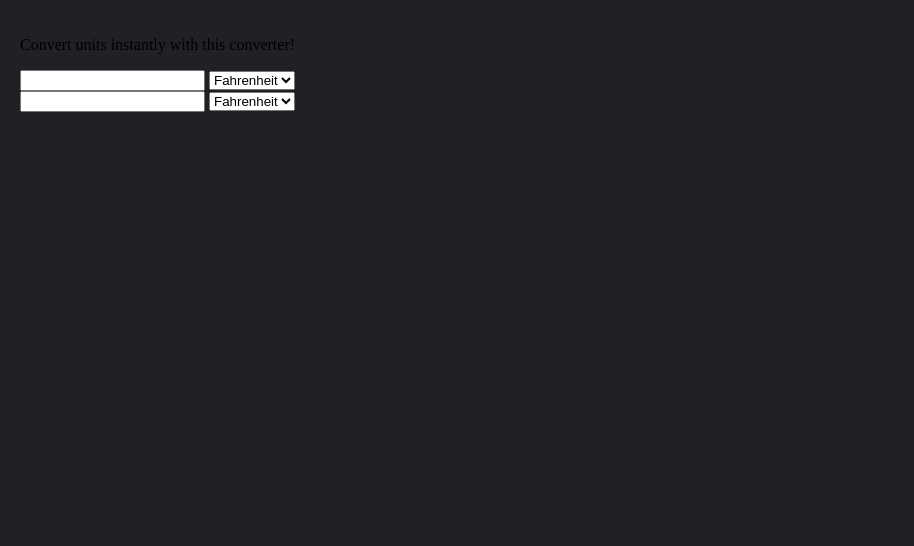
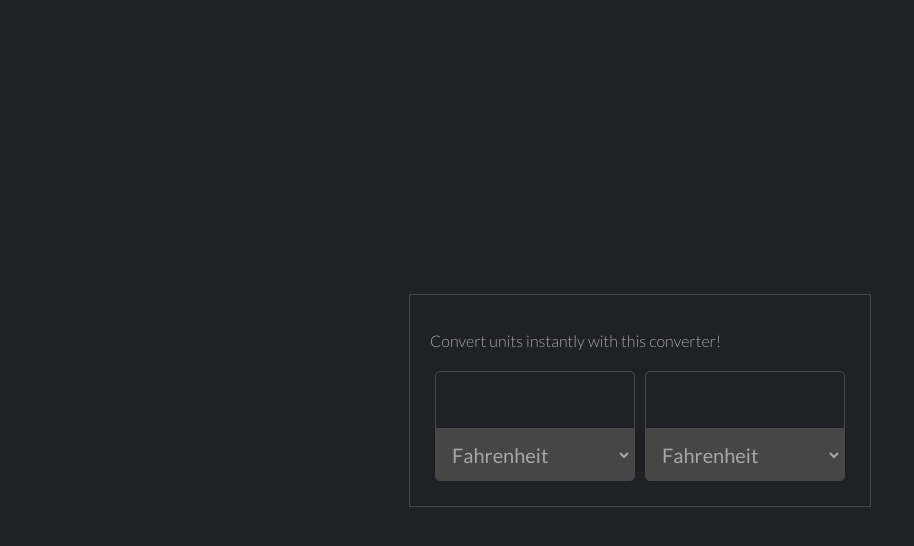
Before and after one commit to Woody26467/temperature-converter, a plain HTML site: page index.html in a window 1280 px wide. Shown: the whole page, without its empty margins (0-914 px from the left). Drawn offline with Linux system fonts and the light colour scheme.

Commit message:
Add styling to the app

```diff
--- a/css/styles.css
+++ b/css/styles.css
@@ -1,9 +1,56 @@
+@import url('https://fonts.googleapis.com/css2?family=Lato:wght@300;400;700;900&display=swap');
+
+* {
+  font-family: 'Lato', arial, sans-serif;
+}
+
 body {
   margin: 0;
   padding: 0;
   background-color: rgb(32, 33, 36);
+  display: flex;
+  justify-content: center;
+  align-items: center;
+  height: 100vh;
 }
 
 .app-container {
   padding: 20px;
+  border: solid rgb(70, 70, 70) 0.5px;
+  color: rgb(167, 167, 167);
+  font-weight: 300;
 }
+.app-container .units-container {
+  display: flex;
+  justify-content: space-between;
+}
+
+.app-container .unit-container {
+  width: 200px;
+  margin: 5px;
+}
+
+.app-container input {
+  width: 178px;
+  font-size: 30px;
+  padding: 10px;
+  border-radius: 5px 5px 0 0;
+  background-color: transparent;
+  color: rgb(255, 255, 255);
+  border: solid rgb(70, 70, 70) 0.5px;
+}
+
+.app-container select {
+  width: 200px;
+  font-size: 20px;
+  padding: 10px;
+  border-radius: 0 0 5px 5px;
+  background-color: rgb(70, 70, 70);
+  border: solid rgb(70, 70, 70);
+  color: rgb(167, 167, 167);
+}
+
+.app-container input:focus,
+.app-container select:focus {
+  outline: none;
+}
```
